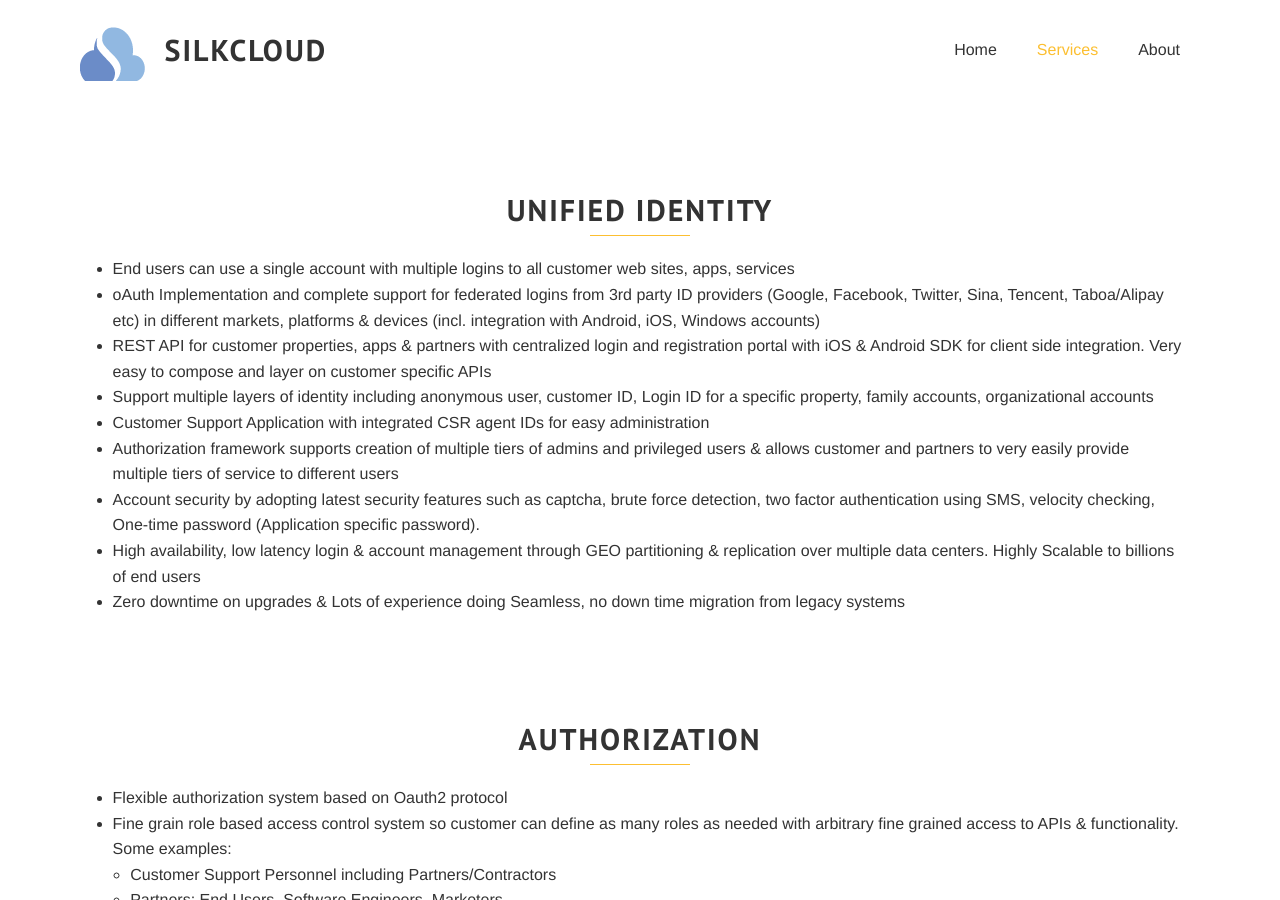
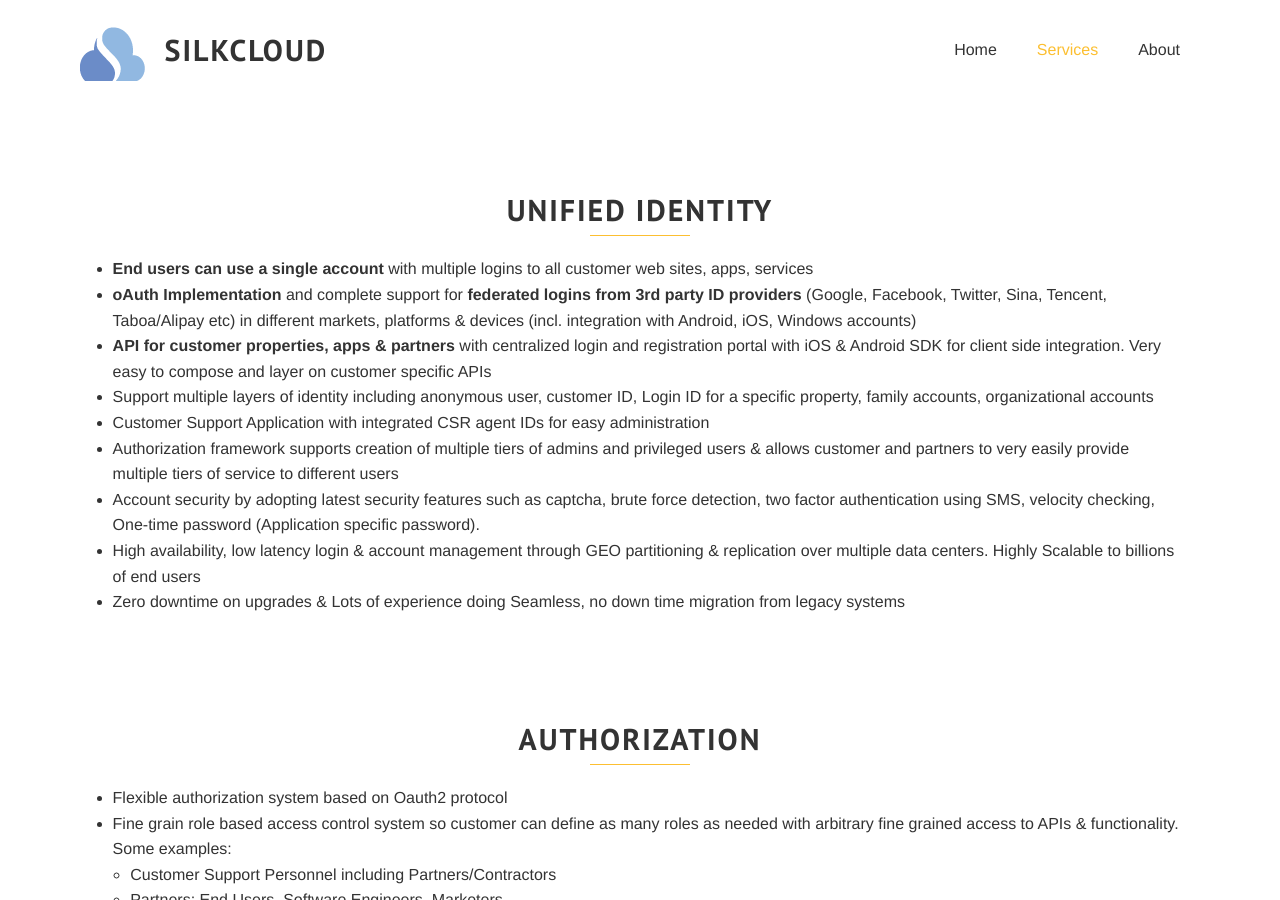
Before and after one commit to jrgallelli/jrgallelli.github.io, a Jekyll site: the page built from services.html, in a window 1280 px wide and 900 px high, scrolled down 774 px. Built offline with Jekyll 4.4.1, drawn with Linux system fonts in a browser that asks for light colours; some web fonts are replaced; Markdown is read by kramdown in place of the engine named in the settings.

Commit message:
Update services.html

```diff
--- a/services.html
+++ b/services.html
@@ -19,9 +19,9 @@ section_id: services
     <div class='medium-12 large-12 columns'>
 
 <ul>
- <li>End users can use a single account with multiple logins to all customer web sites, apps, services </li>
- <li>oAuth Implementation and complete support for federated logins from 3rd party ID providers (Google, Facebook, Twitter, Sina, Tencent, Taboa/Alipay etc) in different markets, platforms & devices (incl. integration with Android, iOS, Windows accounts)</li>
- <li>REST API for customer properties, apps & partners with centralized login and registration portal with iOS & Android SDK for client side integration. Very easy to compose and layer on customer specific APIs</li>
+ <li><b>End users can use a single account </b> with multiple logins to all customer web sites, apps, services </li>
+ <li><b>oAuth Implementation</b> and complete support for <b>federated logins from 3rd party ID providers</b> (Google, Facebook, Twitter, Sina, Tencent, Taboa/Alipay etc) in different markets, platforms & devices (incl. integration with Android, iOS, Windows accounts)</li>
+ <li><b> API for customer properties, apps & partners </b>with centralized login and registration portal with iOS & Android SDK for client side integration. Very easy to compose and layer on customer specific APIs</li>
  <li>Support multiple layers of identity including anonymous user, customer ID, Login ID for a specific property, family accounts, organizational accounts</li>
  <li>Customer Support Application with integrated CSR agent IDs for easy administration</li>
  <li>Authorization framework supports creation of multiple tiers of admins and privileged users & allows customer and partners to very easily provide multiple tiers of service to different users</li>
```
